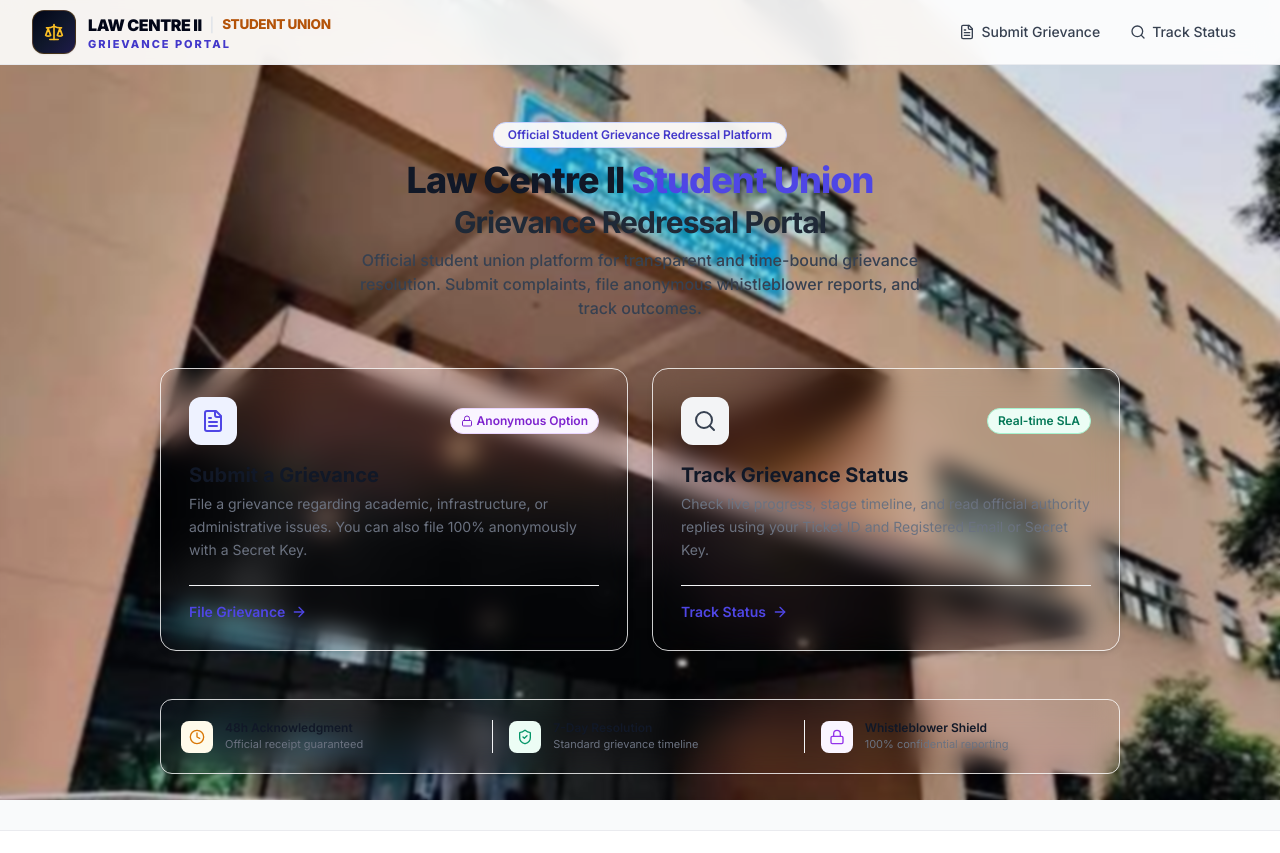
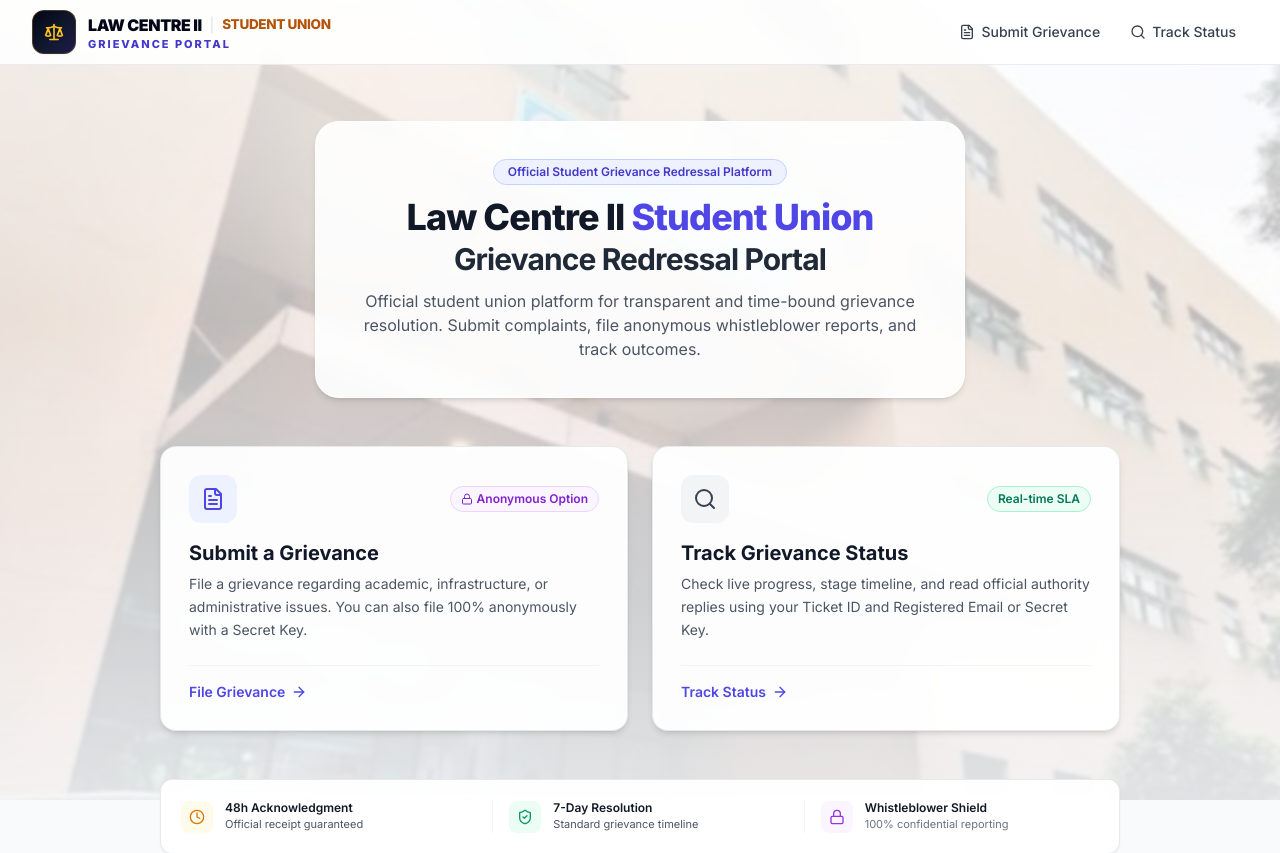
Before and after one commit to DevilEye03/lc2-grievance-portal, a Next.js app: page /portal in a window 1280 px wide. Shown: the top 853 px of the page. Built offline with nearby package versions, Linux system fonts and the light colour scheme.

Commit message:
fix: enhance text legibility with frosted glass containers and high-contrast background scrim

```diff
--- a/src/app/portal/page.tsx
+++ b/src/app/portal/page.tsx
@@ -14,18 +14,18 @@ export default function PortalLandingPage() {
       <Navbar />
 
       <main className="flex-1 flex flex-col justify-center py-8 sm:py-14 px-4 sm:px-6 lg:px-8 max-w-5xl mx-auto w-full">
-        {/* Minimal Hero Header */}
-        <div className="text-center mb-8 sm:mb-12">
-          <div className="inline-flex items-center gap-2 bg-white/90 backdrop-blur-md border border-brand-200 text-brand-700 rounded-full px-3.5 py-1 text-xs font-semibold mb-3 shadow-xs">
+        {/* Minimal Hero Header Container */}
+        <div className="text-center mb-8 sm:mb-12 bg-white/90 backdrop-blur-md rounded-2xl sm:rounded-3xl p-6 sm:p-9 border border-white/90 shadow-md max-w-3xl mx-auto">
+          <div className="inline-flex items-center gap-2 bg-brand-50 border border-brand-200 text-brand-700 rounded-full px-3.5 py-1 text-xs font-semibold mb-3 shadow-xs">
             <span>Official Student Grievance Redressal Platform</span>
           </div>
-          <h1 className="text-2xl sm:text-4xl font-extrabold text-gray-900 tracking-tight drop-shadow-xs">
+          <h1 className="text-2xl sm:text-4xl font-extrabold text-gray-900 tracking-tight">
             Law Centre II <span className="text-brand-600">Student Union</span>
             <span className="block text-xl sm:text-3xl font-bold text-gray-800 mt-1">
               Grievance Redressal Portal
             </span>
           </h1>
-          <p className="mt-2 text-sm sm:text-base text-gray-700 max-w-xl mx-auto font-medium">
+          <p className="mt-3 text-sm sm:text-base text-gray-600 max-w-xl mx-auto font-normal leading-relaxed">
             Official student union platform for transparent and time-bound grievance resolution. Submit complaints, file anonymous whistleblower reports, and track outcomes.
           </p>
         </div>
@@ -35,7 +35,7 @@ export default function PortalLandingPage() {
           {/* Submit Card */}
           <Link
             href="/submit"
-            className="group relative bg-white/92 backdrop-blur-md border border-white/80 rounded-2xl p-6 sm:p-7 shadow-md hover:shadow-xl hover:border-brand-500 hover:bg-white transition-all flex flex-col justify-between"
+            className="group relative bg-white/95 backdrop-blur-md border border-gray-200/90 rounded-2xl p-6 sm:p-7 shadow-md hover:shadow-xl hover:border-brand-500 hover:bg-white transition-all flex flex-col justify-between"
           >
             <div>
               <div className="flex items-center justify-between mb-4">
@@ -49,7 +49,7 @@ export default function PortalLandingPage() {
               <h2 className="text-lg sm:text-xl font-bold text-gray-900 group-hover:text-brand-600 transition-colors">
                 Submit a Grievance
               </h2>
-              <p className="text-sm text-gray-500 mt-1 leading-relaxed">
+              <p className="text-sm text-gray-600 mt-1.5 leading-relaxed">
                 File a grievance regarding academic, infrastructure, or administrative issues. You can also file 100% anonymously with a Secret Key.
               </p>
             </div>
@@ -62,7 +62,7 @@ export default function PortalLandingPage() {
           {/* Track Card */}
           <Link
             href="/track"
-            className="group relative bg-white/92 backdrop-blur-md border border-white/80 rounded-2xl p-6 sm:p-7 shadow-md hover:shadow-xl hover:border-brand-500 hover:bg-white transition-all flex flex-col justify-between"
+            className="group relative bg-white/95 backdrop-blur-md border border-gray-200/90 rounded-2xl p-6 sm:p-7 shadow-md hover:shadow-xl hover:border-brand-500 hover:bg-white transition-all flex flex-col justify-between"
           >
             <div>
               <div className="flex items-center justify-between mb-4">
@@ -76,7 +76,7 @@ export default function PortalLandingPage() {
               <h2 className="text-lg sm:text-xl font-bold text-gray-900 group-hover:text-brand-600 transition-colors">
                 Track Grievance Status
               </h2>
-              <p className="text-sm text-gray-500 mt-1 leading-relaxed">
+              <p className="text-sm text-gray-600 mt-1.5 leading-relaxed">
                 Check live progress, stage timeline, and read official authority replies using your Ticket ID and Registered Email or Secret Key.
               </p>
             </div>
@@ -88,7 +88,7 @@ export default function PortalLandingPage() {
         </div>
 
         {/* Minimal SLA Trust Strip */}
-        <div className="bg-white/92 backdrop-blur-md border border-white/80 rounded-xl p-4 sm:p-5 shadow-sm">
+        <div className="bg-white/95 backdrop-blur-md border border-gray-200/90 rounded-xl p-4 sm:p-5 shadow-sm">
           <div className="grid grid-cols-1 sm:grid-cols-3 gap-4 text-center sm:text-left divide-y sm:divide-y-0 sm:divide-x divide-gray-100">
             <div className="flex items-center justify-center sm:justify-start gap-3 sm:pr-4 pt-2 sm:pt-0">
               <div className="p-2 rounded-lg bg-amber-50 text-amber-600">
@@ -96,7 +96,7 @@ export default function PortalLandingPage() {
               </div>
               <div>
                 <p className="text-xs font-semibold text-gray-900">48h Acknowledgment</p>
-                <p className="text-[11px] text-gray-500">Official receipt guaranteed</p>
+                <p className="text-[11px] text-gray-600">Official receipt guaranteed</p>
               </div>
             </div>
 
@@ -106,7 +106,7 @@ export default function PortalLandingPage() {
               </div>
               <div>
                 <p className="text-xs font-semibold text-gray-900">7-Day Resolution</p>
-                <p className="text-[11px] text-gray-500">Standard grievance timeline</p>
+                <p className="text-[11px] text-gray-600">Standard grievance timeline</p>
               </div>
             </div>
 
--- a/src/app/submit/page.tsx
+++ b/src/app/submit/page.tsx
@@ -13,9 +13,9 @@ export default function SubmitPage() {
       <Navbar />
       <main className="flex-1 py-6 sm:py-10 px-3.5 sm:px-6 lg:px-8">
         <div className="max-w-2xl mx-auto">
-          <div className="text-center mb-6">
+          <div className="text-center mb-6 bg-white/90 backdrop-blur-md rounded-2xl p-5 border border-white/90 shadow-sm">
             <h1 className="text-2xl sm:text-3xl font-bold text-gray-900">Submit a Grievance</h1>
-            <p className="text-xs sm:text-sm text-gray-500 mt-1">
+            <p className="text-xs sm:text-sm text-gray-600 mt-1">
               File an official or 100% anonymous complaint. You will receive an instant Ticket ID.
             </p>
           </div>
--- a/src/app/track/page.tsx
+++ b/src/app/track/page.tsx
@@ -127,9 +127,9 @@ export default async function TrackPage({ searchParams }: TrackPageProps) {
       <Navbar />
       <main className="flex-1 py-6 sm:py-10 px-3.5 sm:px-6 lg:px-8">
         <div className="max-w-3xl mx-auto">
-          <div className="text-center mb-6">
+          <div className="text-center mb-6 bg-white/90 backdrop-blur-md rounded-2xl p-5 border border-white/90 shadow-sm">
             <h1 className="text-2xl sm:text-3xl font-bold text-gray-900">Track Grievance</h1>
-            <p className="text-xs sm:text-sm text-gray-500 mt-1">
+            <p className="text-xs sm:text-sm text-gray-600 mt-1">
               Enter your Ticket ID with your registered email or Secret Tracking Key.
             </p>
           </div>
--- a/src/components/layout/CampusBackground.tsx
+++ b/src/components/layout/CampusBackground.tsx
@@ -22,20 +22,23 @@ export function CampusBackground({ variant = "light", blur = true }: CampusBackg
       {/* Atmospheric Overlays */}
       {variant === "light" ? (
         <>
-          {/* Subtle contrast stabilizer */}
-          <div className="absolute inset-0 bg-slate-900/10" />
-          {/* Institutional bright scrim to ensure complete legibility of text and cards */}
+          {/* Institutional light wash to brighten shadows and keep contrast crisp */}
           <div
-            className={`absolute inset-0 bg-gradient-to-b from-white/72 via-white/75 to-slate-50/88 ${
-              blur ? "backdrop-blur-[1.5px]" : ""
-            }`}
+            className="absolute inset-0 backdrop-blur-[1.5px]"
+            style={{
+              background:
+                "linear-gradient(180deg, rgba(255,255,255,0.85) 0%, rgba(255,255,255,0.72) 40%, rgba(248,250,252,0.90) 100%)",
+            }}
           />
         </>
       ) : (
-        <>
-          {/* Midnight overlay for admin login */}
-          <div className="absolute inset-0 bg-gradient-to-b from-slate-950/85 via-brand-950/90 to-slate-950/95 backdrop-blur-[2px]" />
-        </>
+        <div
+          className="absolute inset-0 backdrop-blur-sm"
+          style={{
+            background:
+              "linear-gradient(180deg, rgba(15,23,42,0.88) 0%, rgba(30,27,75,0.92) 50%, rgba(15,23,42,0.95) 100%)",
+          }}
+        />
       )}
     </div>
   );
```
